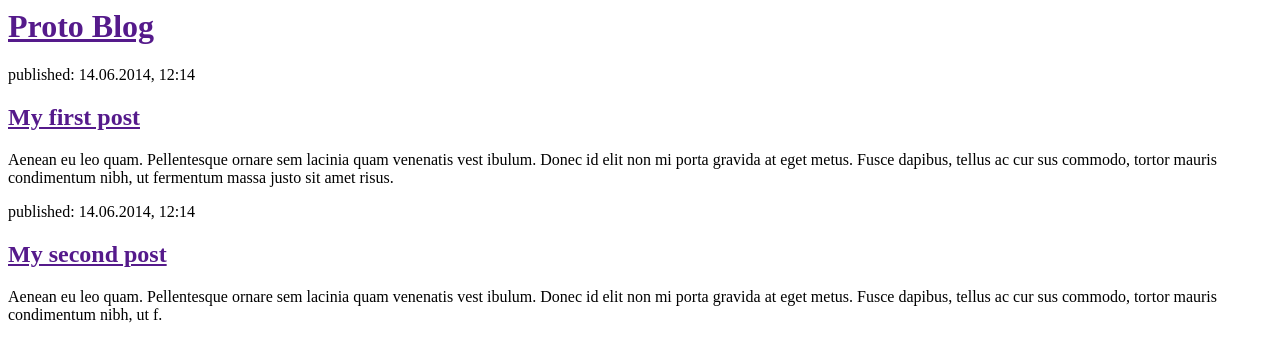
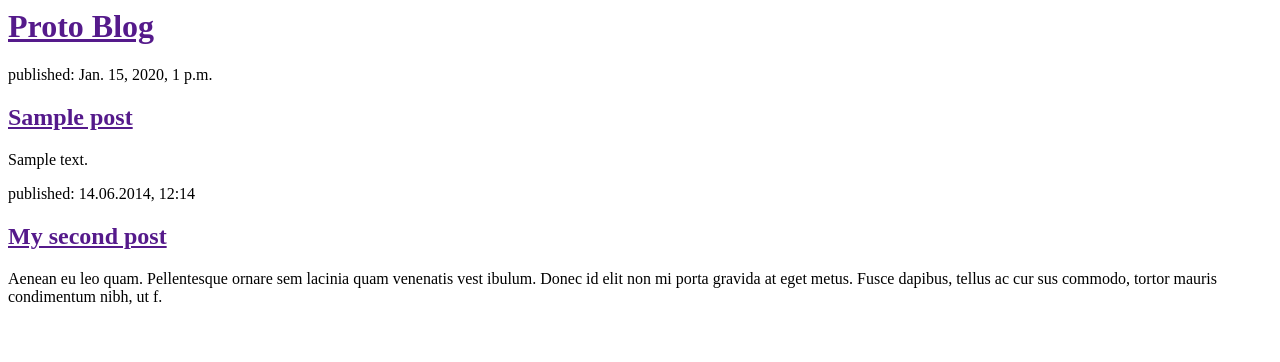
Before and after one commit to SteveFirsake/django_proto_test, a Django app: template blog/templates/blog/post_list.html in a window 1280 px wide. Shown: the top 362 px of the page. Run offline with Django 3.2, Linux system fonts and the light colour scheme; the template is opened without the code that fills it: values that come from a table or form of the project are taken from there, others are empty; tables that the repository leaves empty hold one stand-in row (values such as "Sample post").

Commit message:
changed the site - automated html

```diff
--- a/blog/models.py
+++ b/blog/models.py
@@ -11,7 +11,7 @@ class Post(models.Model):
 
     def publish(self):
         self.published_date = timezone.now()
-        seld.save
+        self.save
 
     def __str__(self):
         return self.title
--- a/blog/templates/blog/post_list.html
+++ b/blog/templates/blog/post_list.html
@@ -6,14 +6,14 @@
 <div>
 <h1><a	href="">Proto Blog</a></h1>
 </div>
+
+{% for post in posts %}
 <div>
-<p>published:	14.06.2014,	12:14</p>
-<h2><a	href="">My	first	post</a></h2>
-<p>Aenean	eu	leo	quam.	Pellentesque	ornare	sem	lacinia	quam	venenatis	vest
-ibulum.	Donec	id	elit	non	mi	porta	gravida	at	eget	metus.	Fusce	dapibus,	tellus	ac	cur
-sus	commodo,	tortor	mauris	condimentum	nibh,	ut	fermentum	massa	justo	sit	amet	risus.</
-p>
+<p>published:	{{ post.published_date}}</p>
+<h2><a	href="">{{ post.title}}</a></h2>
+<p> {{ post.text|linebreaks}}</p>
 </div>
+{% endfor %}
 <div>
 <p>published:	14.06.2014,	12:14</p>
 <h2><a	href="">My	second	post</a></h2>
--- a/blog/views.py
+++ b/blog/views.py
@@ -1,4 +1,7 @@
 from django.shortcuts import render
+from .models import Post
+from django.utils import timezone
 
 def post_list(request):
-    return render (request, 'blog/post_list.html',{})
+    posts = Post.objects.filter(published_date__lte = timezone.now()).order_by('published_date')
+    return render (request, 'blog/post_list.html',{'posts':posts})
```
